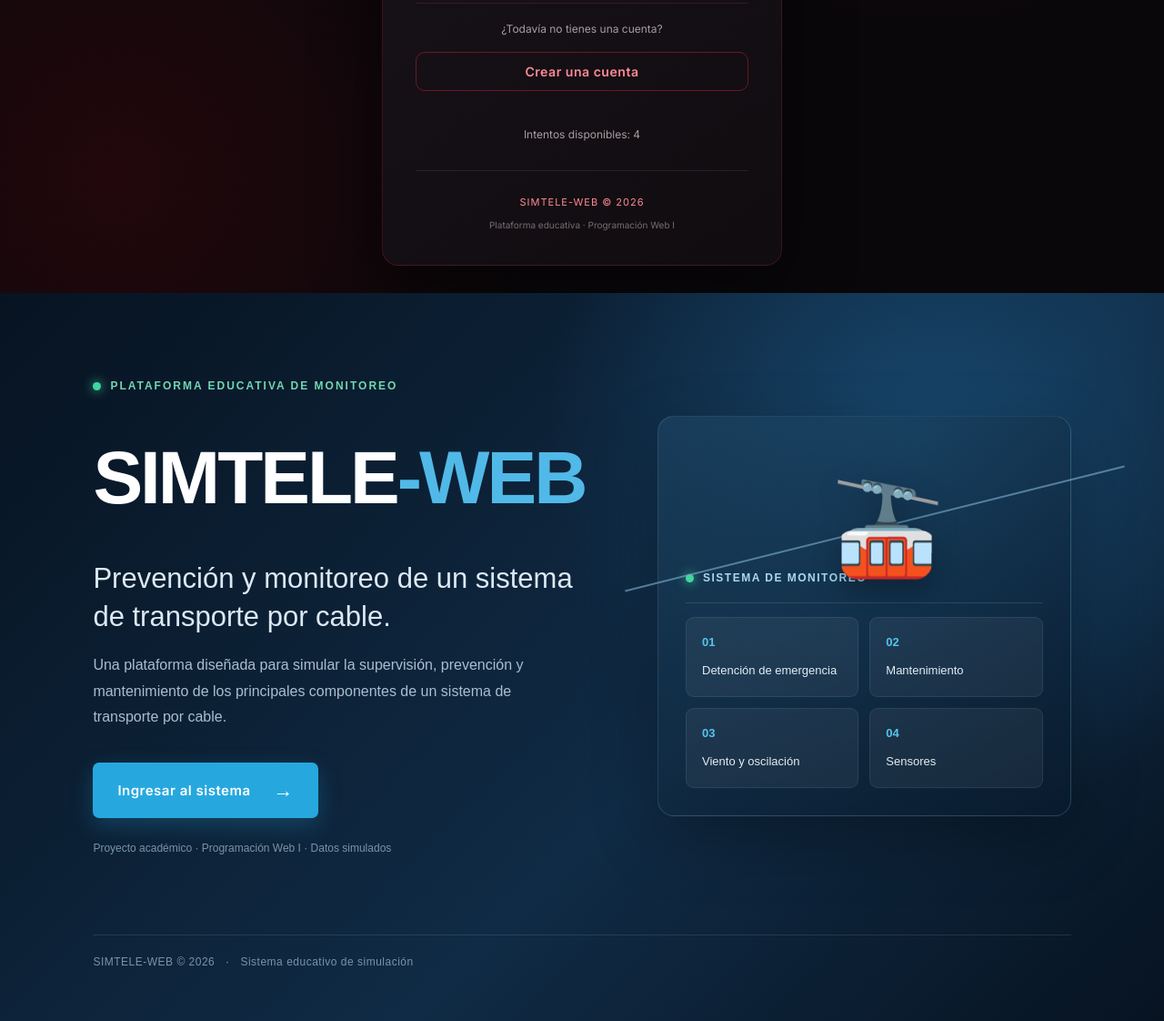
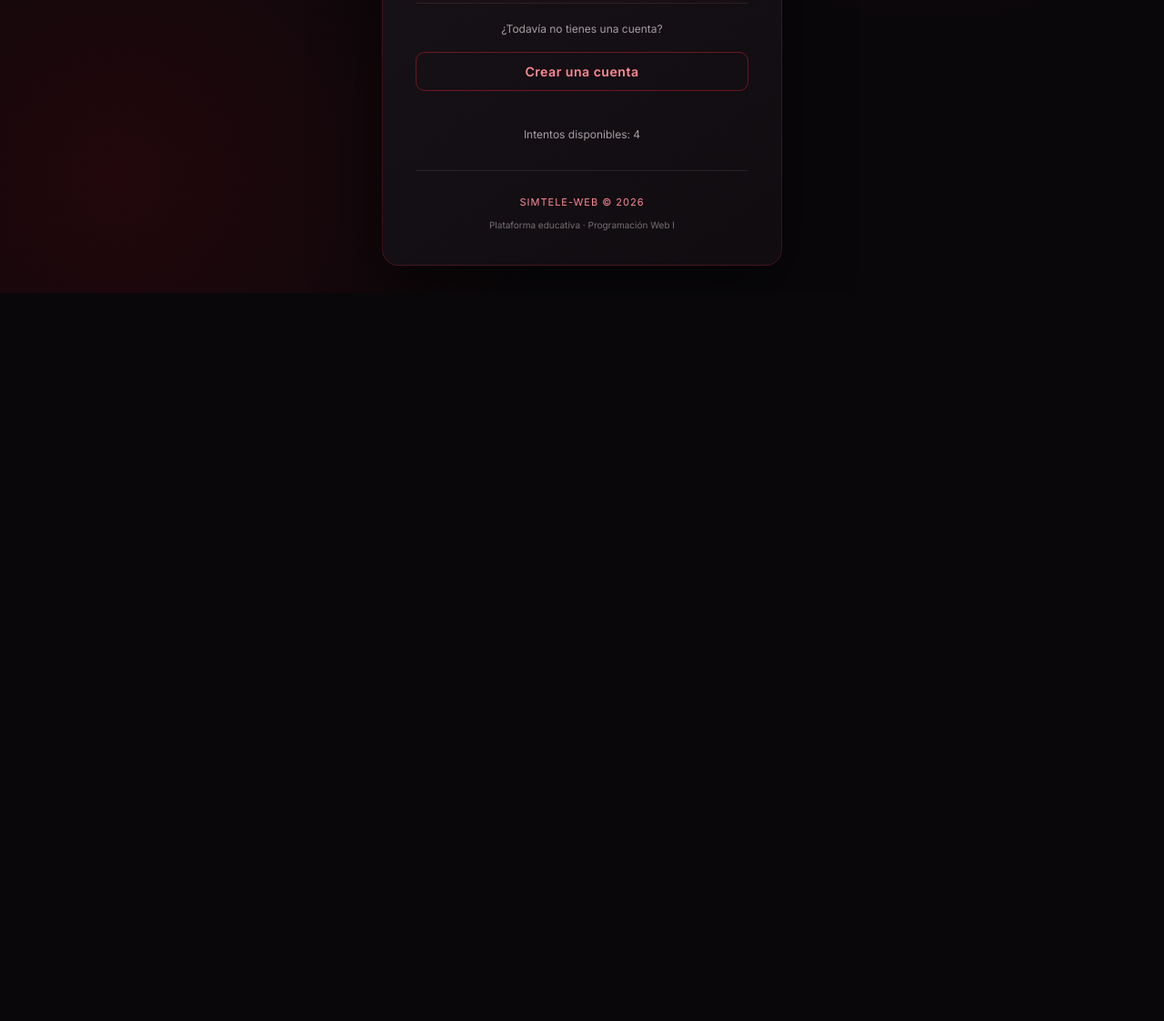
Before and after one commit to HerikutsuBoy/proyecto_final_by_ivan_yujra, a plain HTML site: page index.html in a window 1280 px wide. Shown: the part 532-1654 px from the top of the page at 91% size. After the commit the page ends 854 px from the top, so only its background shows below. Drawn offline with nearby package versions, Linux system fonts and the light colour scheme.

Commit message:
Update index.html

```diff
--- a/index.html
+++ b/index.html
@@ -159,11 +159,7 @@
   <footer class="pie">
     <p>SIMTELE-WEB · Programación Web I · Proyecto educativo (datos simulados)</p>
   </footer>
-    </div>
-
-  <!-- EXPLICAR: el script va al final para que el HTML ya exista cuando JS lo busque -->
-  <script src="js/script.js"></script>
-</body>
+</div>
 
 <!-- ==================================
      SIMTELE-WEB - INICIO DE SESIÓN
@@ -365,77 +361,8 @@
 
 </section>
 
-  <!-- ============ PANTALLA DE INICIO ============ -->
-<section id="inicio" class="inicio">
-  <div class="inicio-contenido">
+<!-- CARGAR JAVASCRIPT AL FINAL -->
+<script src="js/script.js"></script>
 
-    <div class="inicio-texto">
-      <p class="inicio-etiqueta">
-        <span class="punto-verde"></span>
-        PLATAFORMA EDUCATIVA DE MONITOREO
-      </p>
-
-      <h1>SIMTELE<span>-WEB</span></h1>
-
-      <h2>
-        Prevención y monitoreo de un sistema de transporte por cable.
-      </h2>
-
-      <p class="descripcion-inicio">
-        Una plataforma diseñada para simular la supervisión,
-        prevención y mantenimiento de los principales componentes
-        de un sistema de transporte por cable.
-      </p>
-
-      <button type="button" id="btn-entrar" class="btn-entrar">
-        Ingresar al sistema
-        <span>→</span>
-      </button>
-
-      <p class="nota-inicio">
-        Proyecto académico · Programación Web I · Datos simulados
-      </p>
-    </div>
-
-    <div class="inicio-visual">
-      <div class="linea-cable"></div>
-
-      <div class="cabina-inicio">🚠</div>
-
-      <div class="visual-titulo">
-        <span class="punto-verde"></span>
-        SISTEMA DE MONITOREO
-      </div>
-
-      <div class="visual-modulos">
-        <div class="visual-dato">
-          <span>01</span>
-          <p>Detención de emergencia</p>
-        </div>
-
-        <div class="visual-dato">
-          <span>02</span>
-          <p>Mantenimiento</p>
-        </div>
-
-        <div class="visual-dato">
-          <span>03</span>
-          <p>Viento y oscilación</p>
-        </div>
-
-        <div class="visual-dato">
-          <span>04</span>
-          <p>Sensores</p>
-        </div>
-      </div>
-    </div>
-
-  </div>
-
-  <div class="inicio-pie">
-    SIMTELE-WEB © 2026
-    <span>·</span>
-    Sistema educativo de simulación
-  </div>
-</section>
+</body>
 </html>
```
